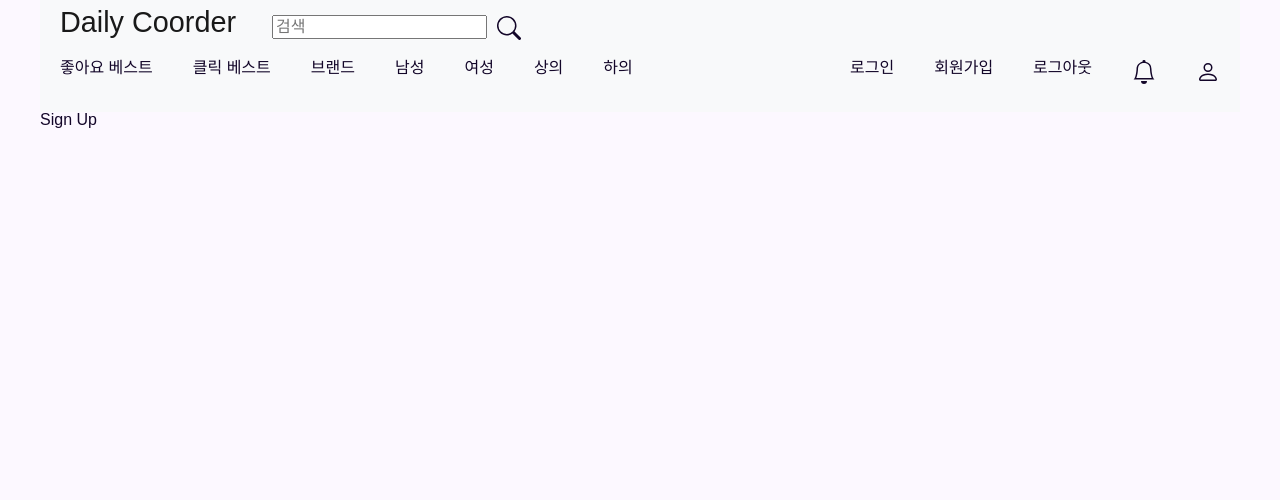
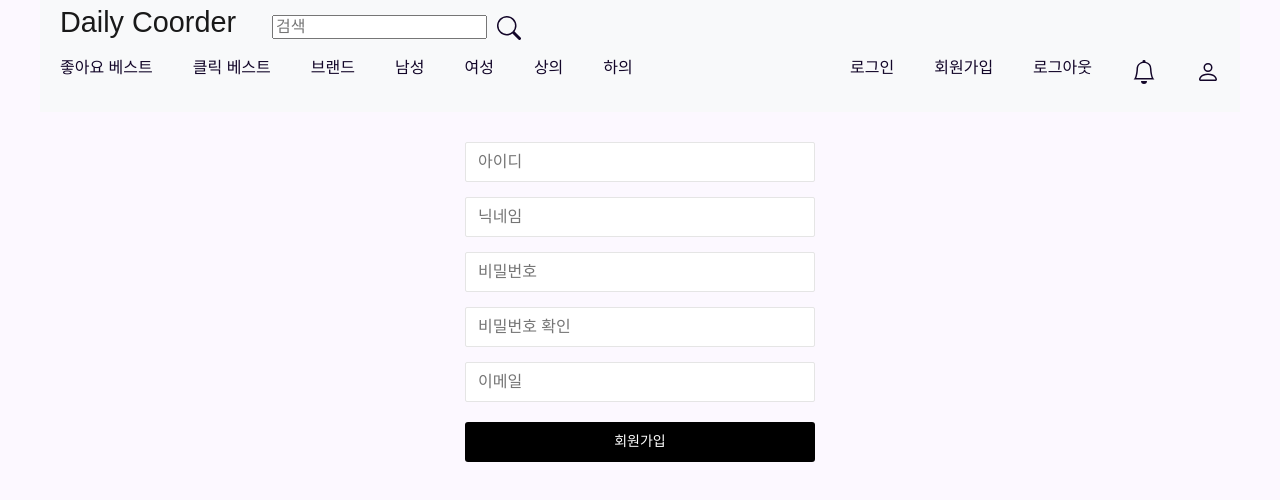
Before and after one commit to silbioa480/Daily-Coorder, a React (Create React App) app: page /signup in a window 1280 px wide. Shown: the top 500 px of the page. Built offline with nearby package versions, Linux system fonts and the light colour scheme.

Commit message:
가영: 회원가입 폼

```diff
--- /dev/null
+++ b/src/routes/SignUp.js
@@ -0,0 +1,91 @@
+import React, {useState} from 'react'
+
+
+function SignUp() {
+  const [name, setName] = useState("")
+  const [Id, setId] = useState("");
+  const [checkId, setCheckId] = useState("")
+  const [Password, setPassword] = useState("");
+  const [email, setEmail] = useState("");
+  const [checkEmail, setCheckEmail] = useState("")
+  const [confirmPassword, setConfirmPassword] = useState("")
+
+  const onNameHandler = (event) => {
+    setName(event.currentTarget.value)
+  }
+  const onIdHandler = (event) => {
+    setId(event.currentTarget.value)
+  }
+
+  const onPasswordHandler = (event) => {
+    setPassword(event.currentTarget.value)
+  }
+
+  const onConfirmPasswordHandler = (event) => {
+    setConfirmPassword(event.currentTarget.value)
+  }
+
+
+  const onPasswordSubmit = (event) => {
+    event.preventDefault()
+    if(Password !== confirmPassword) {
+      return alert('비밀번호가 일치하지 않습니다.')
+    }
+  }
+
+  const onIdSubmit = (event) => {
+    event.preventDefault()
+    if(Id == checkId) {
+      return alert('이미 사용중인 아이디입니다.')
+    }
+  }
+
+  const onEmailSubmit = (event) => {
+    event.preventDefault()
+    if(email == checkEmail) {
+      return alert('이미 사용중인 이메일입니다.')
+    }
+  }
+
+
+  return (
+      <div style={{
+        display: 'flex', justifyContent: 'center', alignItems: 'center',
+        width: '100%', height: '40vh'
+      }} class="SignUp">
+        <form>
+          <p style={{display: "flex", flexDirection: "column", fontSize: "25px"}}> 회원가입 </p>
+          <br/><br/>
+
+
+
+          <div><input style={{marginTop: "15px", borderRadius: "2px", width:"100%", height:"40px",
+            border: "1px solid #e5e5e5", padding: "9px 12px", outline: "none", boxSizing: "border-box"
+          }} name="id" type="id" placeholder="아이디" value={Id} onChange={onIdHandler} class="loginregister_input"/></div>
+
+          <div><input style={{
+            marginTop: "15px", borderRadius: "2px", width: "100%", height: "40px",
+            border: "1px solid #e5e5e5", padding: "9px 12px", outline: "none", boxSizing: "border-box"
+          }} name="name" type="text" placeholder="닉네임" value={name} onChange={onNameHandler} className="loginregister_input"/></div>
+
+          <div><input style={{marginTop: "15px", borderRadius: "2px", width:"100%", height:"40px",
+            border: "1px solid #e5e5e5", padding: "9px 12px", outline: "none", boxSizing: "border-box"
+          }} name="password" type="password" placeholder="비밀번호" value={Password} onChange={onPasswordHandler} class="loginregister_input"/></div>
+          <div><input style={{marginTop: "15px", borderRadius: "2px", width:"100%", height:"40px",
+            border: "1px solid #e5e5e5", padding: "9px 12px", outline: "none", boxSizing: "border-box"
+          }} name="confirmPassword" type="password" placeholder="비밀번호 확인" value={confirmPassword} onChange={onConfirmPasswordHandler} class="loginregister_input"/></div>
+
+          <div><input style={{
+            marginTop: "15px", borderRadius: "2px", width: "100%", height: "40px",
+            border: "1px solid #e5e5e5", padding: "9px 12px", outline: "none", boxSizing: "border-box"
+          }} name="email" type="text" placeholder="이메일" value={email} onChange={onNameHandler} className="loginregister_input"/></div>
+
+          <div><button style={{
+            width: "350px", height: "40px", fontSize: "14px", padding: "13px 30px", cursor:"pointer", backgroundColor: "black",
+            color:"white", lineHeight: "1px", marginTop: "20px", marginBottom: "12px", borderRadius: "3px", borderStyle:"none"
+          }} type="submit" class="loginregister_button">회원가입</button></div>
+        </form>
+      </div>
+  );
+}
+export default SignUp;
--- a/src/routes/SignUp.tsx
+++ /dev/null
@@ -1,5 +0,0 @@
-function SignUp() {
-  return <h1>Sign Up</h1>;
-}
-
-export default SignUp;
```
Also changed, not shown: src/routes/LogIn.js (+3 -14 lines).
